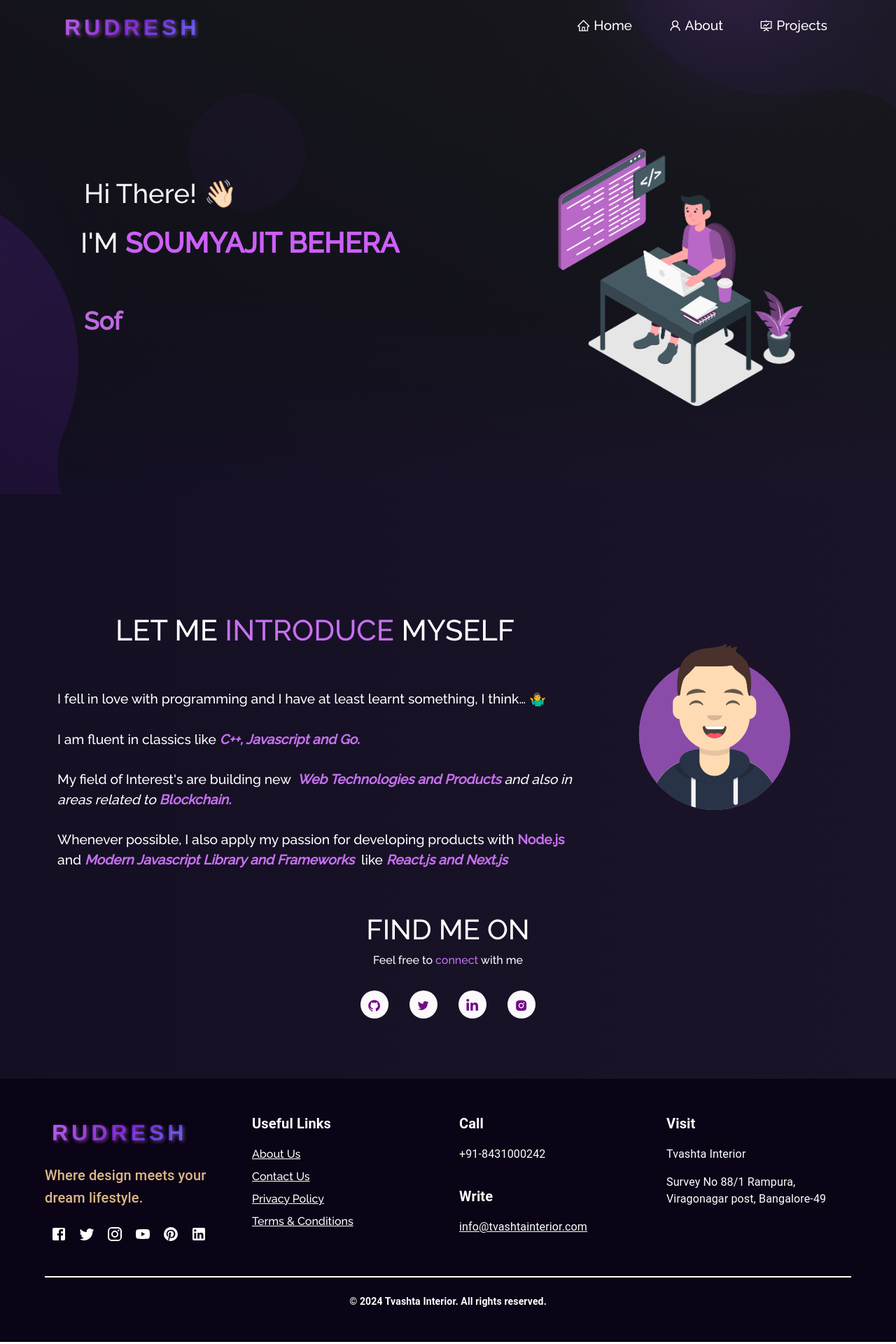
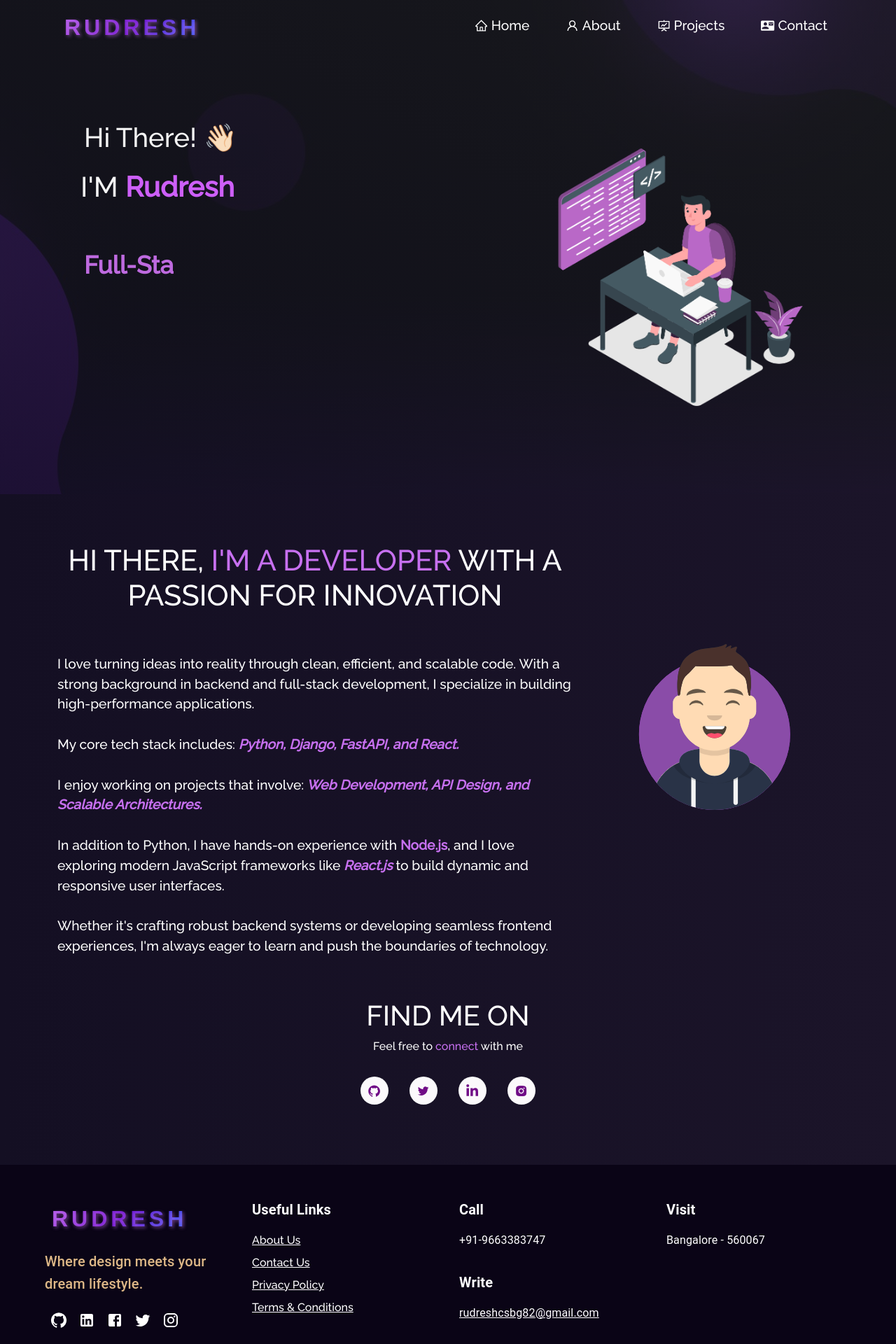
Before and after one commit to Rudreshcg/Rudreshcg.github.io, a React (Create React App) app: page / in a window 1280 px wide. Shown: the top 1920 px of the page at 70% size. Built offline with nearby package versions, Linux system fonts and the light colour scheme; the HTML template or start-up script is replaced by a standard one.

Commit message:
Updated code

```diff
--- a/src/components/Footer.js
+++ b/src/components/Footer.js
@@ -88,6 +88,7 @@ import {
   Twitter,
   Instagram,
   YouTube,
+  GitHub,
   Pinterest,
   LinkedIn,
 } from "@mui/icons-material";
@@ -128,12 +129,11 @@ const Footer = () => {
                 Where design meets your dream lifestyle.
               </Typography>
               <Box mt={2} display="flex" justifyContent={isMobile ? "center" : "left"}>
-                <IconButton color="inherit" href="#"><Facebook /></IconButton>
-                <IconButton color="inherit" href="#"><Twitter /></IconButton>
-                <IconButton color="inherit" href="#"><Instagram /></IconButton>
-                <IconButton color="inherit" href="#"><YouTube /></IconButton>
-                <IconButton color="inherit" href="#"><Pinterest /></IconButton>
-                <IconButton color="inherit" href="#"><LinkedIn /></IconButton>
+                <IconButton color="inherit" href="https://github.com/Rudreshcg"><GitHub /></IconButton>
+                <IconButton color="inherit" href="https://www.linkedin.com/in/rudreshcg/"><LinkedIn /></IconButton>
+                <IconButton color="inherit" href="https://www.facebook.com/thenameis.rudresh/"><Facebook /></IconButton>
+                <IconButton color="inherit" href="https://twitter.com/rudreshcg"><Twitter /></IconButton>
+                <IconButton color="inherit" href="https://www.instagram.com/thenameis_rudresh"><Instagram /></IconButton>
               </Box>
             </motion.div>
           </Grid>
@@ -149,7 +149,7 @@ const Footer = () => {
                 Useful Links
               </Typography>
               <Box mt={2}>
-                <Link href="#" color="inherit" display="block" mb={1}>
+                <Link href="/about" color="inherit" display="block" mb={1}>
                   About Us
                 </Link>
                 <Link href="#" color="inherit" display="block" mb={1}>
@@ -175,13 +175,13 @@ const Footer = () => {
               <Typography variant="h6" fontWeight="bold">
                 Call
               </Typography>
-              <Typography mt={2}>+91-8431000242</Typography>
+              <Typography mt={2}>+91-9663383747</Typography>
               <Typography variant="h6" fontWeight="bold" mt={4}>
                 Write
               </Typography>
               <Typography mt={2}>
                 <Link href="mailto:info@tvashtainterior.com" color="inherit">
-                  info@tvashtainterior.com
+                  rudreshcsbg82@gmail.com
                 </Link>
               </Typography>
             </motion.div>
@@ -197,9 +197,9 @@ const Footer = () => {
               <Typography variant="h6" fontWeight="bold">
                 Visit
               </Typography>
-              <Typography mt={2}>Tvashta Interior</Typography>
+              {/* <Typography mt={2}>Tvashta Interior</Typography> */}
               <Typography mt={2}>
-                Survey No 88/1 Rampura, Viragonagar post, Bangalore-49
+                Bangalore - 560067
               </Typography>
             </motion.div>
           </Grid>
@@ -214,7 +214,7 @@ const Footer = () => {
           pt={3}
           mt={5}
         >
-          &copy; 2024 Tvashta Interior. All rights reserved.
+          &copy; 2024 Rudresh. All rights reserved.
         </Typography>
       </Container>
     </Box>
--- a/src/components/Home/Home.js
+++ b/src/components/Home/Home.js
@@ -22,7 +22,7 @@ function Home() {
 
               <h1 className="heading-name">
                 I'M
-                <strong className="main-name"> SOUMYAJIT BEHERA</strong>
+                <strong className="main-name"> Rudresh</strong>
               </h1>
 
               <div style={{ padding: 50, textAlign: "left" }}>
--- a/src/components/Home/Home2.js
+++ b/src/components/Home/Home2.js
@@ -16,40 +16,34 @@ function Home2() {
         <Row>
           <Col md={8} className="home-about-description">
             <h1 style={{ fontSize: "2.6em" }}>
-              LET ME <span className="purple"> INTRODUCE </span> MYSELF
+              HI THERE, <span className="purple"> I'M A DEVELOPER </span> WITH A PASSION FOR INNOVATION
             </h1>
             <p className="home-about-body">
-              I fell in love with programming and I have at least learnt
-              something, I think… 🤷‍♂️
+              I love turning ideas into reality through clean, efficient, and scalable code.
+              With a strong background in backend and full-stack development, I specialize in building high-performance applications.
               <br />
-              <br />I am fluent in classics like
+              <br />My core tech stack includes:
               <i>
-                <b className="purple"> C++, Javascript and Go. </b>
+                <b className="purple"> Python, Django, FastAPI, and React. </b>
               </i>
               <br />
               <br />
-              My field of Interest's are building new &nbsp;
+              I enjoy working on projects that involve:
               <i>
-                <b className="purple">Web Technologies and Products </b> and
-                also in areas related to{" "}
-                <b className="purple">
-                  Blockchain.
-                </b>
+                <b className="purple"> Web Development, API Design, and Scalable Architectures. </b>
               </i>
               <br />
               <br />
-              Whenever possible, I also apply my passion for developing products
-              with <b className="purple">Node.js</b> and
+              In addition to Python, I have hands-on experience with <b className="purple">Node.js</b>,
+              and I love exploring modern JavaScript frameworks like
               <i>
-                <b className="purple">
-                  {" "}
-                  Modern Javascript Library and Frameworks
-                </b>
+                <b className="purple"> React.js </b>
               </i>
-              &nbsp; like
-              <i>
-                <b className="purple"> React.js and Next.js</b>
-              </i>
+              to build dynamic and responsive user interfaces.
+              <br />
+              <br />
+              Whether it's crafting robust backend systems or developing seamless frontend experiences,
+              I'm always eager to learn and push the boundaries of technology.
             </p>
           </Col>
           <Col md={4} className="myAvtar">
@@ -67,7 +61,7 @@ function Home2() {
             <ul className="home-about-social-links">
               <li className="social-icons">
                 <a
-                  href="https://github.com/soumyajit4419"
+                  href="https://github.com/Rudreshcg"
                   target="_blank"
                   rel="noreferrer"
                   className="icon-colour  home-social-icons"
@@ -77,7 +71,7 @@ function Home2() {
               </li>
               <li className="social-icons">
                 <a
-                  href="https://twitter.com/Soumyajit4419"
+                  href="https://twitter.com/rudreshcg"
                   target="_blank"
                   rel="noreferrer"
                   className="icon-colour  home-social-icons"
@@ -87,7 +81,7 @@ function Home2() {
               </li>
               <li className="social-icons">
                 <a
-                  href="https://www.linkedin.com/in/soumyajit4419/"
+                  href="https://www.linkedin.com/in/rudreshcg/"
                   target="_blank"
                   rel="noreferrer"
                   className="icon-colour  home-social-icons"
@@ -97,7 +91,7 @@ function Home2() {
               </li>
               <li className="social-icons">
                 <a
-                  href="https://www.instagram.com/soumyajit4419"
+                  href="https://www.instagram.com/thenameis_rudresh"
                   target="_blank"
                   rel="noreferrer"
                   className="icon-colour home-social-icons"
--- a/src/components/Home/Type.js
+++ b/src/components/Home/Type.js
@@ -6,10 +6,11 @@ function Type() {
     <Typewriter
       options={{
         strings: [
-          "Software Developer",
-          "Freelancer",
-          "MERN Stack Developer",
-          "Open Source Contributor",
+          "Full-Stack Developer",
+          "Python Enthusiast",
+          "Django & FastAPI Developer",
+          "React Developer",
+          "Node.js Explorer",
         ],
         autoStart: true,
         loop: true,
--- a/src/components/Navbar.js
+++ b/src/components/Navbar.js
@@ -13,6 +13,8 @@ import {
   AiOutlineUser,
 } from "react-icons/ai";
 import { CgFileDocument } from "react-icons/cg";
+import { MdContactMail } from "react-icons/md";
+
 import Logo from "./Logo/Logo";
 
 function NavBar() {
@@ -82,6 +84,15 @@ function NavBar() {
                 Projects
               </Nav.Link>
             </Nav.Item>
+            <Nav.Item>
+              <Nav.Link
+                as={Link}
+                to="/contact"
+                onClick={() => updateExpanded(false)}
+              >
+                <MdContactMail style={{ marginBottom: "2px" }} /> Contact
+              </Nav.Link>
+            </Nav.Item>
 
             {/* <Nav.Item>
               <Nav.Link
--- a/src/style.css
+++ b/src/style.css
@@ -250,9 +250,9 @@ button:focus {
   height: 100%;
 }
 
-.home-header {
+/* .home-header {
   padding-top: 80px !important;
-}
+} */
 
 .home-section {
   position: relative;
@@ -325,7 +325,7 @@ button:focus {
 
 .home-about-description {
   color: white !important;
-  padding-top: 100px !important;
+  /* padding-top: 100px !important; */
   padding-bottom: 20px !important;
   text-align: center;
 }
```
